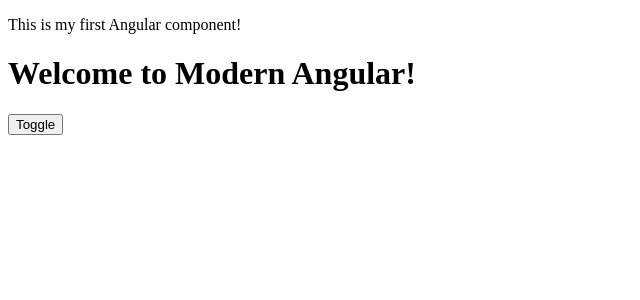
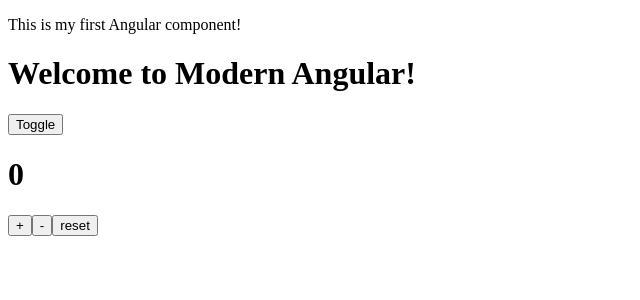
Before and after one commit to jose-vitor-quadrado/modern-angular-course, an Angular app: page / in a window 1280 px wide. Shown: the top 300 px of the page, without its empty margins (0-640 px from the left). Built offline with nearby package versions, Linux system fonts and the light colour scheme.

Commit message:
Feat: Add signals in hello component to create a counter with increase, decrease and reset counter

```diff
--- a/src/app/hello/hello.html
+++ b/src/app/hello/hello.html
@@ -6,3 +6,11 @@
   (click)="onClick()">
   Toggle
 </button>
+
+<h1>{{ count() }}</h1>
+
+<button (click)="increaseCounter()">+</button>
+
+<button (click)="decreaseCounter()">-</button>
+
+<button (click)="resetCounter()">reset</button>
--- a/src/app/hello/hello.ts
+++ b/src/app/hello/hello.ts
@@ -1,4 +1,4 @@
-import { Component } from '@angular/core';
+import { Component, signal } from '@angular/core';
 
 @Component({
   imports: [],
@@ -15,4 +15,18 @@ export class Hello {
     console.log('Button clicked');
     this.isDisabled = !this.isDisabled;
   }
+
+  protected count = signal(0);
+
+  protected increaseCounter() {
+    this.count.update(value => value + 1);
+  }
+
+  protected decreaseCounter() {
+    this.count.update(value => value - 1);
+  }
+
+  protected resetCounter() {
+    this.count.set(0);
+  }
 }
```
